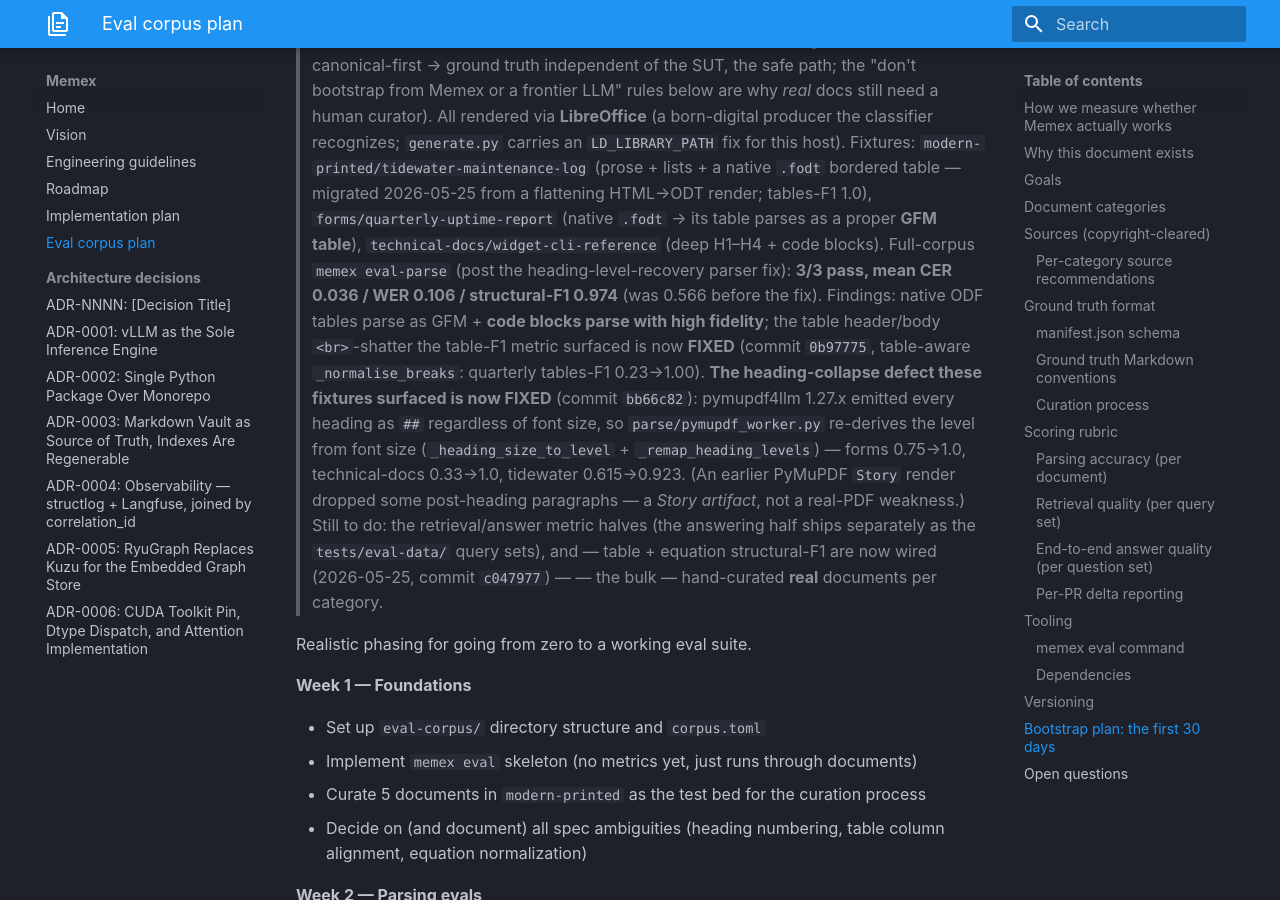
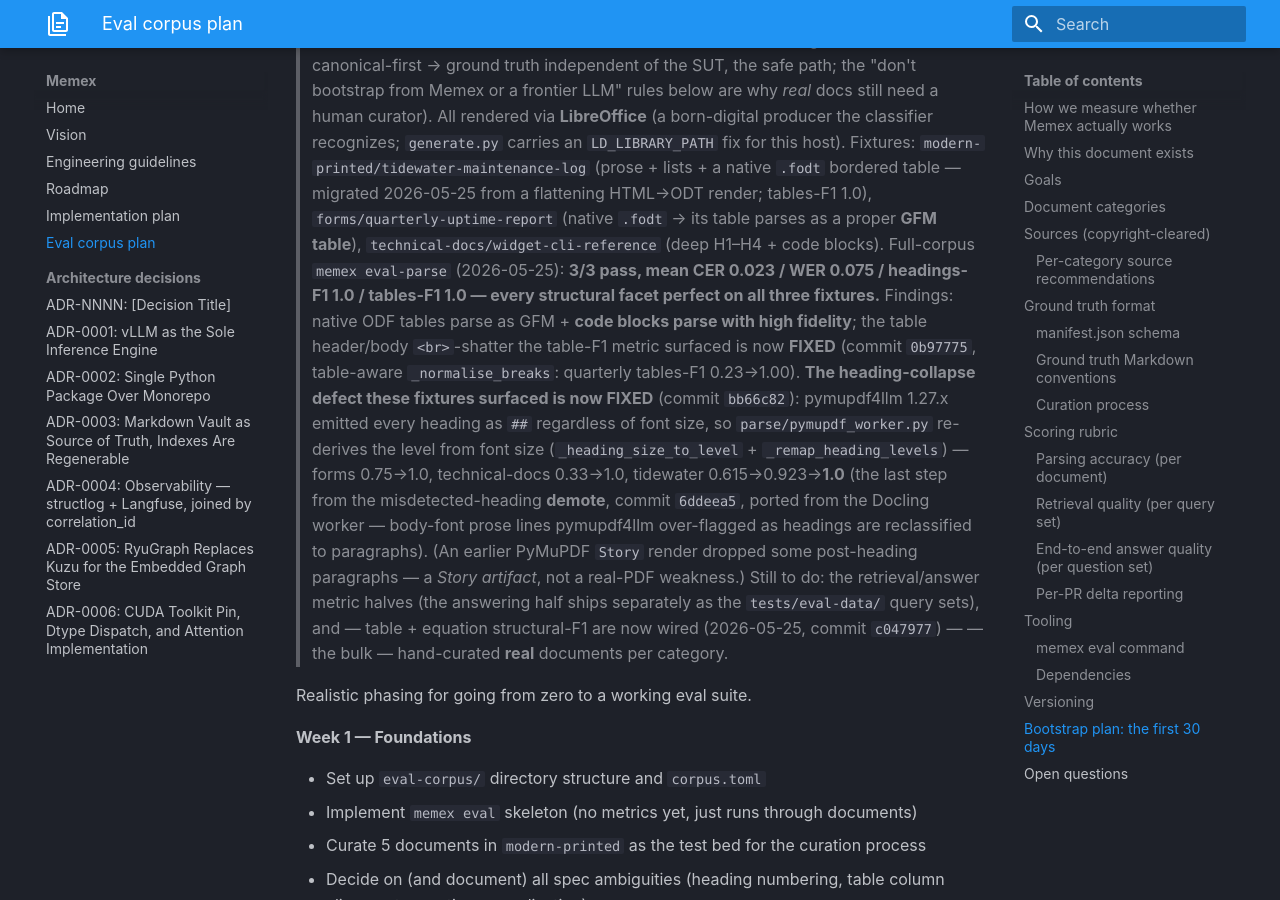
Before and after one commit to Zenetusken/memex, an MkDocs documentation site: the page built from docs/eval-corpus-plan.md, in a window 1280 px wide and 900 px high, scrolled down 9783 px. Built offline with MkDocs 1.6.1 and Material for MkDocs 9.7.7, drawn with Linux system fonts in a browser that asks for light colours.

Commit message:
docs: misdetected-heading demote shipped (parse-eval fixtures 3/3 perfect)
Record the PyMuPDF demote port (commit 6ddeea5) in ROADMAP + eval-corpus-plan:
tidewater headings-F1 0.923→1.0; all 3 parse-eval fixtures now score 1.0 on
every structural facet (headings/tables/equations), mean CER 0.023 / WER 0.075.

Co-Authored-By: Claude Opus 4.7 (1M context) <noreply@anthropic.com>

```diff
--- a/docs/eval-corpus-plan.md
+++ b/docs/eval-corpus-plan.md
@@ -314,9 +314,9 @@ The corpus is itself versioned semantically.
 > render; tables-F1 1.0),
 > `forms/quarterly-uptime-report` (native `.fodt` → its table parses as a
 > proper **GFM table**), `technical-docs/widget-cli-reference` (deep
-> H1–H4 + code blocks). Full-corpus `memex eval-parse` (post the
-> heading-level-recovery parser fix): **3/3 pass, mean CER 0.036 / WER
-> 0.106 / structural-F1 0.974** (was 0.566 before the fix). Findings:
+> H1–H4 + code blocks). Full-corpus `memex eval-parse` (2026-05-25):
+> **3/3 pass, mean CER 0.023 / WER 0.075 / headings-F1 1.0 / tables-F1
+> 1.0 — every structural facet perfect on all three fixtures.** Findings:
 > native ODF tables parse as GFM + **code blocks parse with high
 > fidelity**; the table header/body `<br>`-shatter the table-F1 metric
 > surfaced is now **FIXED** (commit `0b97775`, table-aware
@@ -325,7 +325,10 @@ The corpus is itself versioned semantically.
 > (commit `bb66c82`): pymupdf4llm 1.27.x emitted every heading as `##`
 > regardless of font size, so `parse/pymupdf_worker.py` re-derives the
 > level from font size (`_heading_size_to_level` + `_remap_heading_levels`)
-> — forms 0.75→1.0, technical-docs 0.33→1.0, tidewater 0.615→0.923.
+> — forms 0.75→1.0, technical-docs 0.33→1.0, tidewater 0.615→0.923→**1.0**
+> (the last step from the misdetected-heading **demote**, commit `6ddeea5`,
+> ported from the Docling worker — body-font prose lines pymupdf4llm
+> over-flagged as headings are reclassified to paragraphs).
 > (An earlier PyMuPDF `Story` render dropped some post-heading
 > paragraphs — a *Story artifact*, not a real-PDF weakness.) Still to do:
 > the retrieval/answer metric halves (the answering half ships separately as
```
Also changed, not shown: docs/ROADMAP.md (+1 -1 lines).
